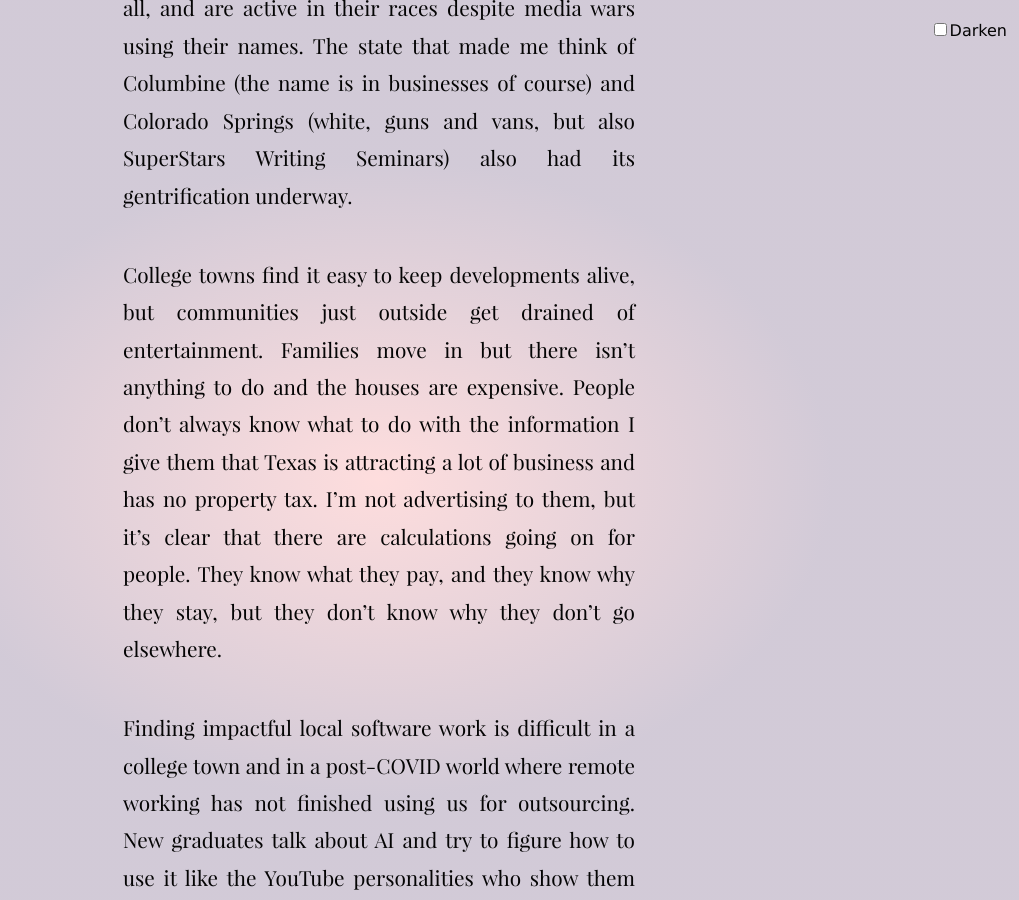
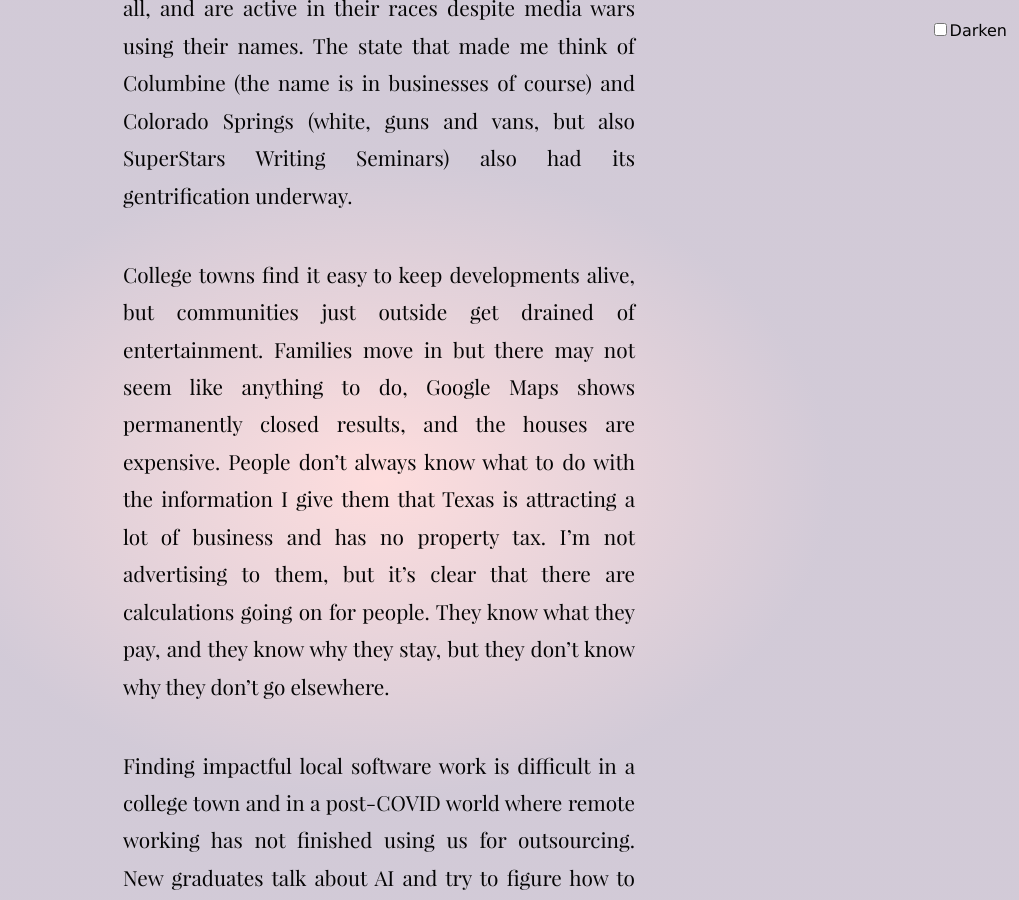
Before and after one commit to tiliv/antibody, a Jekyll site: the page built from docs/journal/autumn-ryan-Halfway-Democracy/index.md, in a window 1280 px wide and 900 px high, scrolled down 40471 px. Shown: the whole window, without its empty margins (261-1280 px from the left). Built offline with Jekyll 4.4.1, drawn with Linux system fonts in a browser that asks for light colours.

Commit message:
Expand "to do"

```diff
--- a/docs/journal/autumn-ryan-Halfway-Democracy/index.md
+++ b/docs/journal/autumn-ryan-Halfway-Democracy/index.md
@@ -292,7 +292,7 @@ Today, our political story includes tech billionaire Elon Musk roaring a self-br
 
 I'd heard talk of Purple states, but I got there after it felt Blue. The rural wings of the state are not Blue at all, and are active in their races despite media wars using their names. The state that made me think of Columbine (the name is in businesses of course) and Colorado Springs (white, guns and vans, but also SuperStars Writing Seminars) also had its gentrification underway.
 
-College towns find it easy to keep developments alive, but communities just outside get drained of entertainment. Families move in but there isn't anything to do and the houses are expensive. People don't always know what to do with the information I give them that Texas is attracting a lot of business and has no property tax. I'm not advertising to them, but it's clear that there are calculations going on for people. They know what they pay, and they know why they stay, but they don't know why they don't go elsewhere.
+College towns find it easy to keep developments alive, but communities just outside get drained of entertainment. Families move in but there may not seem like anything to do, Google Maps shows permanently closed results, and the houses are expensive. People don't always know what to do with the information I give them that Texas is attracting a lot of business and has no property tax. I'm not advertising to them, but it's clear that there are calculations going on for people. They know what they pay, and they know why they stay, but they don't know why they don't go elsewhere.
 
 Finding impactful local software work is difficult in a college town and in a post-COVID world where remote working has not finished using us for outsourcing. New graduates talk about AI and try to figure how to use it like the YouTube personalities who show them strange miracles.
 
```
